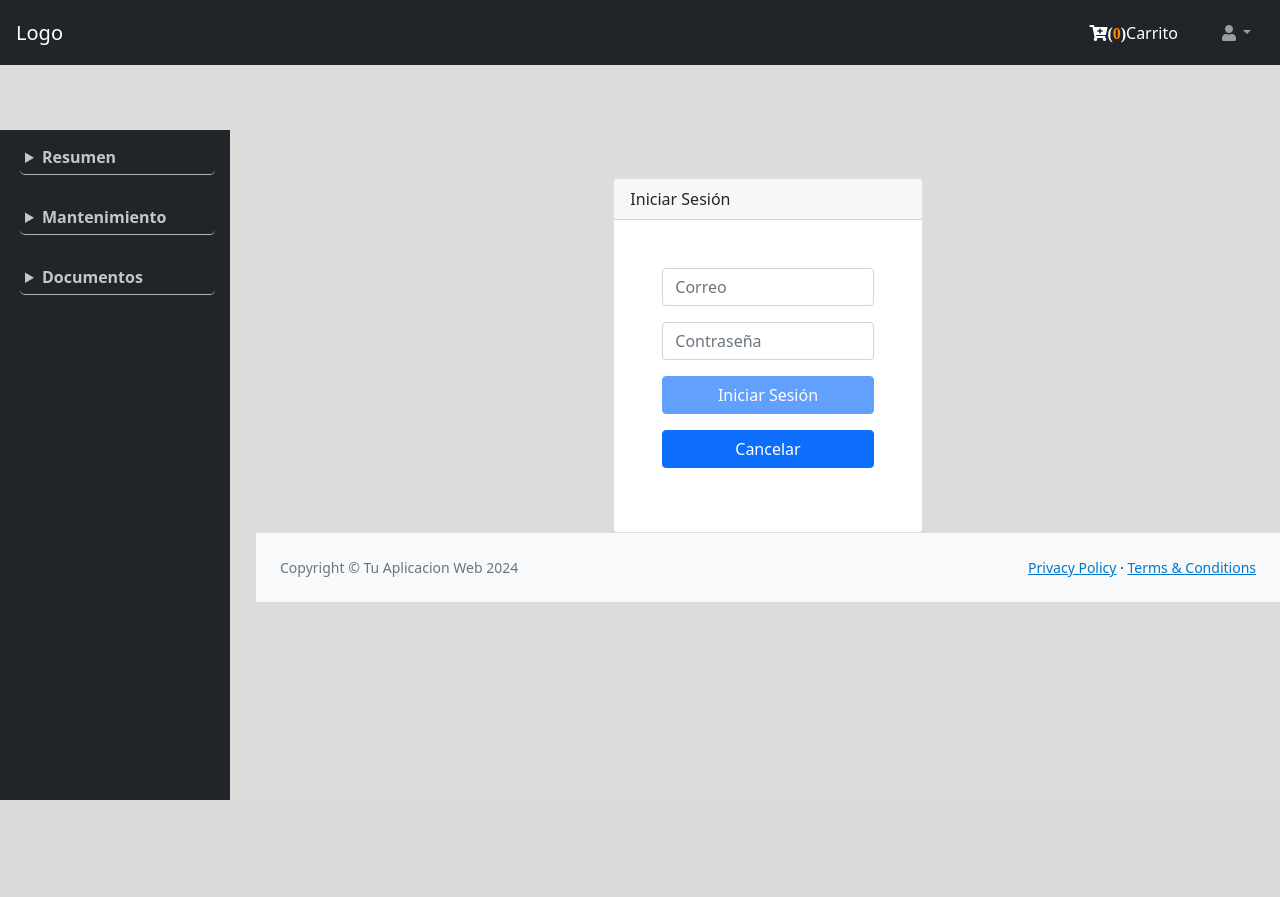
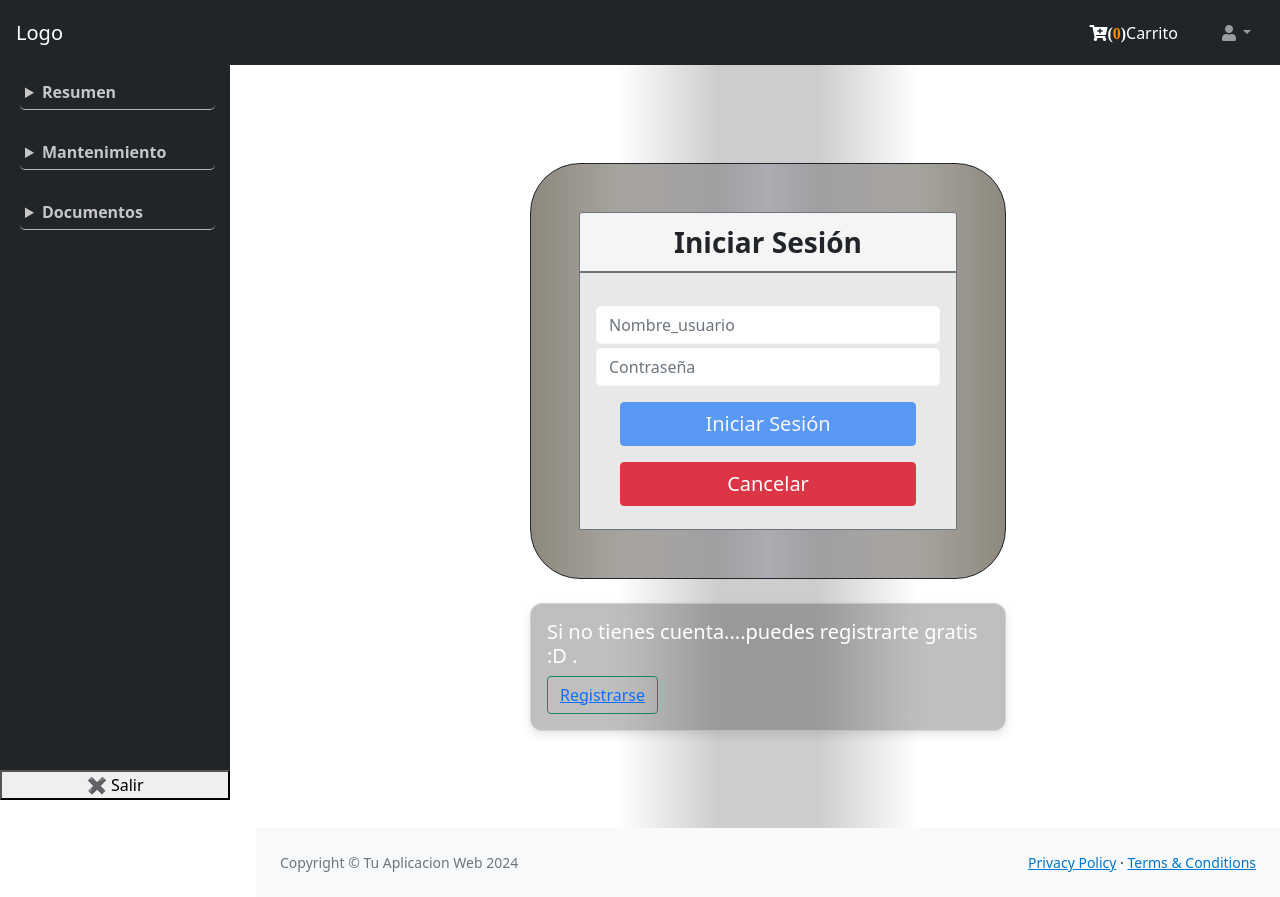
Before and after one commit to Hugh123N/project-ecommerce_CSharp, an ASP.NET Core app: page /Home/Login in a window 1280 px wide. Before the commit the page ends 800 px from the top, so only its background shows below. Run offline with ASP.NET Core 8, Linux system fonts and the light colour scheme; style sheets or scripts are compiled from the project's sources; some libraries are stand-ins or nearby versions.

Commit message:
Version Base de el login y registro terminados

```diff
--- a/Controllers/LoginController.cs
+++ b/Controllers/LoginController.cs
@@ -16,8 +16,12 @@
         public IActionResult Index() {
             return View();
         }
+		public IActionResult Registro()
+		{
+			return View("../Login/Registro");
+		}
 
-        [HttpPost]
+		[HttpPost]
         public async Task<IActionResult> Login(string username, string password)
         {
             if (string.IsNullOrEmpty(username) || string.IsNullOrEmpty(password))
--- a/Views/Login/Login.cshtml
+++ b/Views/Login/Login.cshtml
@@ -4,17 +4,50 @@
 
 <!DOCTYPE html>
 <html lang="es">
-<head>
-    <meta charset="UTF-8">
-    <meta name="viewport" content="width=device-width, initial-scale=1.0">
 	<title>@ViewData["Title"]</title>
-    <link rel="stylesheet" href="~/lib/bootstrap/dist/css/bootstrap.min.css" />
-    <style>
-        .error-message {
-            color: red;
-            display: none;
-        }
-    </style>
+	<link rel="stylesheet" href="~/css/Login.css" />
+
+	<div class="row justify-content-center" id="fondoLogin">
+        <div class="col-lg-6">
+			<div class="card p-5 border border-dark" id="tarjetaBase">
+			<div class="card-header border border-secondary text-center fs-3 fw-bolder">
+					Iniciar Sesión
+				</div>
+				<div class="card-body border border-secondary">
+					<form id="login-form" method="post" asp-action="Login" asp-controller="Login" onsubmit="checkEmptyFields(event)" class="">
+
+						<input class="form-control mb-1  border border-light text-xl-start" type="text" placeholder="Nombre_usuario" id="username" name="username" oninput="validateInputs()" />
+						<div id="usernameError" class="error-message form-text mb-1">
+							El usuario debe tener entre 9 y 255 caracteres.
+						</div>
+
+						<input class="form-control mb-1  border border-light text-xl-start" type="password" placeholder="Contraseña" id="password" name="password" oninput="validateInputs()" />
+						<div id="passwordError" class="error-message form-text">
+							La contraseña debe tener al menos 8 caracteres, incluir al menos una letra mayúscula, una letra minúscula y un número.
+						</div>
+
+
+					<div class="container-lg justify-content-center mt-3">
+							<div class="d-grid gap-2 mb-3">
+							<button class="btn btn-primary fs-5" type="submit" id="submitButton" disabled>Iniciar Sesión</button>
+							</div>
+							<div class="d-grid gap-2">
+							<button class="btn btn-danger fs-5" type="button" id="buttomCancelar" onclick="window.location.href = 'https://www.google.com.pe/?gfe_rd=cr&dcr=0&ei=TzvEWfbuCZCz-wWGtbZQ';">Cancelar</button>
+							</div>
+						</div>
+
+					</form>
+				</div>
+			</div>
+			<br />
+
+			<div class="container-lg p-3" id="glass-icon">
+				<h3 class="text-white fs-5" onclick="">Si no tienes cuenta....puedes registrarte gratis :D .</h3>
+				<button class="btn btn-outline-success"><a asp-area="" asp-controller="Login" asp-action="Registro">Registrarse</a></button>
+			</div>
+
+        </div>
+	</div>
 <script>
 	function validateInputs() {
 		const username = document.getElementById('username').value;
@@ -58,33 +91,6 @@
 		}
 	}
 </script>
-</head>
-<body style="background-color: gainsboro">
-    <div class="row mt-5 justify-content-center p-7">
-        <div class="col-sm-4">
-            <div class="card">
-                <div class="card-header">
-                    Iniciar Sesión
-                </div>
-                <div class="card-body p-5">
-                    <form id="login-form" method="post" asp-action="Login" asp-controller="Login" onsubmit="checkEmptyFields(event)">
-                        <input class="form-control mb-3" type="text" placeholder="Correo" id="username" name="username" oninput="validateInputs()" />
-                        <div id="usernameError" class="error-message">El usuario debe tener entre 9 y 255 caracteres.</div>
-                        <input class="form-control mb-3" type="password" placeholder="Contraseña" id="password" name="password" oninput="validateInputs()" />
-                        <div id="passwordError" class="error-message">La contraseña debe tener al menos 8 caracteres, incluir al menos una letra mayúscula, una letra minúscula y un número.</div>
-
-                        <div class="d-grid gap-2 mb-3">
-                            <button class="btn btn-primary" type="submit" id="submitButton" disabled>Iniciar Sesión</button>
-                        </div>
-                        <div class="d-grid gap-2 mb-3">
-                            <button class="btn btn-primary" type="button" onclick="window.location.href = 'https://www.google.com.pe/?gfe_rd=cr&dcr=0&ei=TzvEWfbuCZCz-wWGtbZQ';">Cancelar</button>
-                        </div>
-                    </form>
-                </div>
-            </div>
-        </div>
-    </div>
     <script src="~/lib/jquery/dist/jquery.min.js"></script>
     <script src="~/lib/bootstrap/dist/js/bootstrap.bundle.min.js"></script>
-</body>
 </html>
--- /dev/null
+++ b/wwwroot/css/Login.css
@@ -0,0 +1,60 @@
+. {
+
+}
+
+
+#fondoLogin {
+	background: rgb(255,255,255);
+	background: -moz-linear-gradient(90deg, rgba(255,255,255,1) 35%, rgba(205,205,205,1) 45%, rgba(205,205,205,1) 55%, rgba(255,255,255,1) 65%);
+	background: -webkit-linear-gradient(90deg, rgba(255,255,255,1) 35%, rgba(205,205,205,1) 45%, rgba(205,205,205,1) 55%, rgba(255,255,255,1) 65%);
+	background: linear-gradient(90deg, rgba(255,255,255,1) 35%, rgba(205,205,205,1) 45%, rgba(205,205,205,1) 55%, rgba(255,255,255,1) 65%);
+	filter: progid:DXImageTransform.Microsoft.gradient(startColorstr="#ffffff",endColorstr="#ffffff",GradientType=1);
+	padding: 10% 0%;
+}
+#tarjetaBase {
+	border-radius: 50px;
+	background: rgb(38,29,7);
+	background: -moz-linear-gradient(90deg, rgba(38,29,7,0.520045518207283) 0%, rgba(74,73,97,0.2539390756302521) 50%, rgba(38,29,7,0.52) 100%);
+	background: -webkit-linear-gradient(90deg, rgba(38,29,7,0.520045518207283) 0%, rgba(74,73,97,0.2539390756302521) 50%, rgba(38,29,7,0.52) 100%);
+	background: linear-gradient(90deg, rgba(38,29,7,0.520045518207283) 0%, rgba(74,73,97,0.2539390756302521) 50%, rgba(38,29,7,0.52) 100%);
+	filter: progid:DXImageTransform.Microsoft.gradient(startColorstr="#261d07",endColorstr="#261d07",GradientType=1);
+}
+
+#glass-icon {
+	background: rgba(0, 0, 0, 0.25);
+	border-radius: 12px;
+	box-shadow: 0 4px 10px rgba(0, 0, 0, 0.1);
+	border: 1px solid rgba(255, 255, 255, 0.3);
+	backdrop-filter: blur(10px);
+	padding: 20px;
+	color: white;
+}
+#username {
+
+}
+#password {
+
+}
+#submitButton {
+
+}
+#buttomCancelar {
+
+}
+#login-form{
+	padding-top: 5%;
+	padding-bottom: 2%;
+}
+.card-header {
+	background-color: #F5F5F5;
+
+}
+.card-body {
+	background-color: #e8e8e8;
+}
+
+.error-message {
+	color: red;
+	display: none;
+
+}
```
Also changed, not shown: Views/Login/Registro.cshtml (added, +113 -0 lines), wwwroot/css/Registro.css (added, +61 -0 lines). Lines whose indentation alone changed are shown as unchanged.
